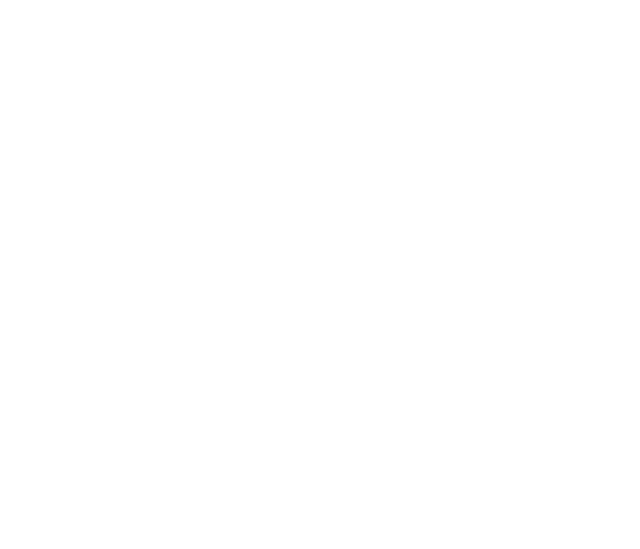
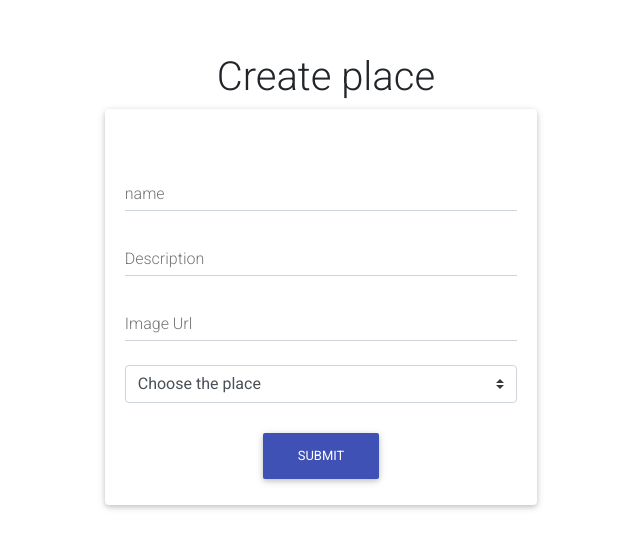
Before and after one commit to GhassanALNomani/Round, a React (Create React App) app in the folder frontend/: page /create in a window 1280 px wide. Shown: the part 155-704 px from the top of the page, without its empty margins (319-959 px from the left). Built offline with nearby package versions, Linux system fonts and the light colour scheme.

Commit message:
update master

```diff
--- a/frontend/src/App.js
+++ b/frontend/src/App.js
@@ -3,7 +3,8 @@ import Signup from './components/Signup';
 import Login from './components/Login';
 import Landing from './components/Landing';
 // import AuthRoute from"./components/AuthRoute"
-
+import Create from './components/Create';
+import Home from './components/Home';
 import ShowPage from './components/ShowPage';
 import jwt_decode from "jwt-decode";
 
@@ -58,7 +59,9 @@ function App() {
             <Route path="/landing">
               <Landing />
             </Route>
-
+            <Route path="/home">
+                <Home />
+            </Route>
             <Route path="/login">
               <Login/>
             </Route>
@@ -68,7 +71,9 @@ function App() {
 
             </Route>
 
-
+            <Route path="/create">
+                <Create />
+            </Route>
 
             <Route path="/signup">
               <Signup />
--- /dev/null
+++ b/frontend/src/components/Create.jsx
@@ -0,0 +1,115 @@
+import React, { useState } from 'react'
+import axios from 'axios'
+import { useHistory } from 'react-router-dom'
+import { MDBBtn, MDBCol, MDBContainer, MDBIcon, MDBInput, MDBCard, MDBAnimation, MDBCardBody} from 'mdbreact';
+
+
+
+
+export default function Create(props) {
+    const history = useHistory();
+    const [place, setPlace] = useState({});
+
+
+    const onSubmit = (e) => {
+       // console.log(place);
+        e.preventDefault();
+
+        axios
+            .post("http://localhost:5000/api/place", place)
+            .then((res) => {
+
+                const place = res.data;
+                console.log("response data: ", res.data)
+                if (place) {
+                    if (place.placeType === "Coffee") {
+                        history.push("/coffee");
+                    } else {
+                        history.push("/restaurant");
+                    }
+                } else {
+                    alert("Error! check your information and try again")
+                }
+            })
+            .catch((err) => console.log(err));
+    }
+
+
+    const onChangeInput = ({ target: { name, value } }) => {
+        setPlace({ ...place, [name]: value });
+       // console.log(place);
+    };
+
+
+    const onChangeSelect = ({ target: { name }, option }) => {
+        setPlace({ ...place, [name]: option });
+        console.log(place);
+
+    };
+
+
+   // if (props.auth.currentUser.userType === "admin") {
+
+    return (
+        <div>
+            <MDBContainer
+            style={{ height: '100%', width: '100%', paddingTop: '10rem' }}
+            className='mt-5  d-flex justify-content-center align-items-center'
+            >
+             <MDBCol md='6' xl='5' className='mb-4'>
+             <h1 className='text-center'> <MDBIcon icon='' /> Create place</h1>
+                <MDBAnimation type='fadeInRight' delay='.3s'>
+                  <MDBCard id='classic-card'>
+                    <MDBCardBody className='white-text'>
+
+
+                      <hr className='hr-light' />
+
+                      <MDBInput
+                        /* className='white-text'
+                        iconClass='white-text' */
+                        label='name'
+
+                        onChange={(e) => onChangeInput(e)}
+                      />
+                      <MDBInput
+                     /*    className='white-text'
+                        iconClass='white-text' */
+                        label='Description'
+
+                        onChange={(e) => onChangeInput(e)}/>
+
+                      <MDBInput
+                        label='Image Url'
+
+                        onChange={(e) => onChangeInput(e)}/>
+
+                  <select className="browser-default custom-select"  onChange={(e) => onChangeSelect(e)}>
+                    <option>Choose the place</option>
+                    <option value="1">Coffee</option>
+                    <option value="2">restaurant</option>
+
+                 </select>
+
+                      <div className='text-center mt-4 black-text'>
+                        <MDBBtn color='indigo' onClick={(e) => onSubmit(e)}>Submit</MDBBtn>
+                      </div>
+                    </MDBCardBody>
+                  </MDBCard>
+                </MDBAnimation>
+              </MDBCol>
+              </MDBContainer>
+        </div>
+    )
+}
+/* else {
+    return(
+        <div>
+  <MDBContainer>
+      <p className="text-justify">Only the admin can access this page</p>
+    </MDBContainer>
+        </div>
+    )
+    }
+}
+ */
--- a/frontend/src/components/Home.jsx
+++ b/frontend/src/components/Home.jsx
@@ -0,0 +1,66 @@
+import React, { useEffect, useState } from 'react'
+import Axios from 'axios'
+import { MDBDropdown, MDBDropdownToggle, MDBDropdownMenu, MDBDropdownItem, MDBRow } from "mdbreact";
+
+
+
+export default function Home() {
+
+    const [places , setPlaces] = useState([])
+    const [types , setTypes] = useState([])
+    const [selectPlaces , setSelectPlace] = useState([])
+
+    useEffect(() => {
+        Axios.get("http://localhost:5000/place")
+        .then(res =>{
+            setPlaces(res.data)
+            setSelectPlace(res.data)
+            let types = res.data.map(ele => ele.type )
+            types.unshift('All')
+            setTypes(Array.from(new Set(types)))
+        })
+    }, [])
+
+    const  allplaces = selectPlaces.map(place =>{
+
+       // return <Show place= {place} setSelectPlace= {props.setSelectPlace} />
+      })
+
+
+let allSelect = types.map(ele => <option value={ele}>{ele}</option>)
+
+//function to filtet the place by the type
+const onChangeHandler = (e) =>{
+    let value = e.target.value
+
+    if (value == "All") {
+        setSelectPlace(places)
+    }else {
+        setSelectPlace(places.filter(place => place.type == value))
+    }
+
+}
+    return (
+        <div>
+<h1 className='mt-5  d-flex justify-content-center align-items-center'>Welcome</h1>
+<MDBDropdown
+style={{ height: '100%', width: '100%', paddingTop: '10rem' }}
+className='mt-5  d-flex justify-content-center align-items-center'
+>
+      <MDBDropdownToggle caret color="primary" className="mt-5" >
+        Where 2 Go
+      </MDBDropdownToggle>
+      <MDBDropdownMenu basic>
+        <MDBDropdownItem header>Jeddah Places</MDBDropdownItem>
+        <MDBDropdownItem onChange ={onChangeHandler}> {allSelect}</MDBDropdownItem>
+
+      </MDBDropdownMenu>
+    </MDBDropdown>
+
+    <MDBRow>
+    {allplaces}
+        </MDBRow>
+
+        </div>
+    )
+}
--- a/frontend/src/components/Signup.jsx
+++ b/frontend/src/components/Signup.jsx
@@ -24,7 +24,7 @@ export default function Signup() {
         event.preventDefault();
 
         axios
-        .post("http://localhost:5000/user/signup", user)
+        .post("http://localhost:5000/api/user/signup", user)
         .then((res) => {
           const user = res.data.user;
           if (user) {
@@ -95,5 +95,4 @@ export default function Signup() {
 
 
     )
-
 }
```
Also changed, not shown: frontend/src/App.css (indentation only).
